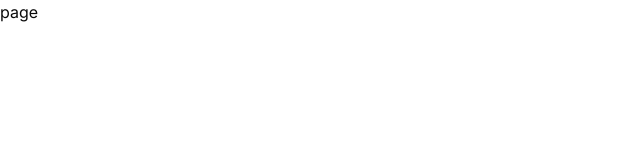
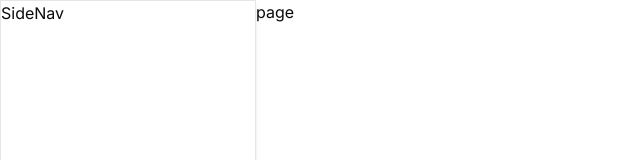
Before and after one commit to 98atanu/Student-Attendence-Tracking, a Next.js app: page /dashboard in a window 1280 px wide. Shown: the top 160 px of the page, without its empty margins (0-640 px from the left). Built offline with nearby package versions, Linux system fonts and the light colour scheme.

Commit message:
chnges made

```diff
--- /dev/null
+++ b/app/dashboard/_components/SideNav.jsx
@@ -0,0 +1,11 @@
+import React from 'react'
+
+const SideNav = () => {
+  return (
+    <div className='border h-screen shadow-md'>
+        SideNav
+    </div>
+  )
+}
+
+export default SideNav
--- a/app/dashboard/layout.js
+++ b/app/dashboard/layout.js
@@ -1,8 +1,17 @@
 import React from 'react'
+import SideNav from './_components/SideNav'
 
 const layout = ({children}) => {
   return (
-    <div>{children}</div>
+    <div>
+      <div className='w-64 fixed  md:block'>
+        <SideNav/>
+      </div>
+      <div className='md:ml-64 '>
+      {children}
+      </div>
+
+      </div>
   )
 }
 
--- a/app/dashboard/page.js
+++ b/app/dashboard/page.js
@@ -1,6 +1,15 @@
- import React from 'react'
+'use client'
+import { useTheme } from 'next-themes'
+import React, { useEffect } from 'react'
 
  const Dashboard = () => {
+  const { setTheme } = useTheme()
+
+  useEffect(() => {
+    setTheme('light')
+
+  }, [])
+
    return (
         <div>page</div>
 
--- a/app/layout.js
+++ b/app/layout.js
@@ -1,5 +1,6 @@
 import { Inter } from "next/font/google";
 import "./globals.css";
+import { ThemeProvider } from "./ThemeProvider";
 
 const inter = Inter({ subsets: ["latin"] });
 
@@ -11,7 +12,18 @@ export const metadata = {
 export default function RootLayout({ children }) {
   return (
     <html lang="en">
-      <body className={inter.className}>{children}</body>
+
+      <body className={inter.className}>
+      <ThemeProvider
+            attribute="class"
+            defaultTheme="system"
+            enableSystem
+            disableTransitionOnChange
+            >
+
+            {children}
+            </ThemeProvider>
+            </body>
     </html>
   );
 }
--- a/app/page.js
+++ b/app/page.js
@@ -1,12 +1,9 @@
 'use client'
-import { Button } from "@/components/ui/button";
-import { LoginLink, RegisterLink } from "@kinde-oss/kinde-auth-nextjs";
+
 import { redirect } from "next/navigation";
 import { useEffect } from "react";
 
 export default function Home() {
-
-
 
   useEffect(()=> {
     redirect('/api/auth/login?post_login_redirect_url=/dashboard')
@@ -14,7 +11,7 @@ export default function Home() {
   }, [])
   return (
     <div>
-
+        hello
     </div>
   );
 }
```
Also changed, not shown: jsconfig.json (deleted, +0 -7 lines), middleware.js (deleted, +0 -17 lines), app/ThemeProvider.js (renamed from ThemeProvider.js), app/dashboard/_components/Header.jsx (added).
